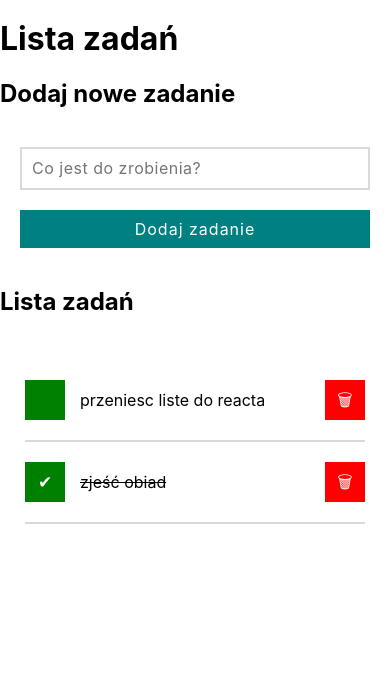
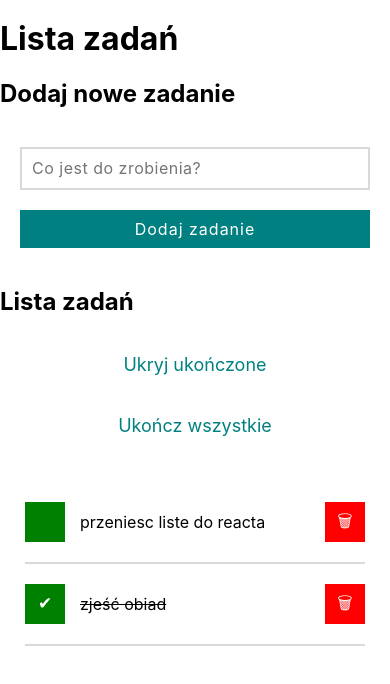
Before and after one commit to HiTymek/todo-list-react, a React (Create React App) app: page / in a window 390 px wide. Shown: the top 684 px of the page. Built offline with nearby package versions, Linux system fonts and the light colour scheme.

Commit message:
add Buttons element to react app

```diff
--- a/src/App.js
+++ b/src/App.js
@@ -1,5 +1,7 @@
 import Form from "./Form";
 import Tasks from "./Tasks";
+import Buttons from "./Buttons";
+
 
 
 const tasks = [
@@ -30,7 +32,7 @@ function App() {
       <section className="section">
         <div className="section__headerContainer">
           <h2 className="section__header">Lista zadań</h2>
-          <div className="section__headerButtons"></div>
+          <Buttons tasks={tasks} hideDoneTasks={hideDoneTasks} />
         </div>
         <Tasks tasks={tasks} hideDoneTasks={hideDoneTasks} />
       </section>
--- /dev/null
+++ b/src/Buttons/index.js
@@ -0,0 +1,23 @@
+import "./style.css";
+
+
+const Buttons = ({ tasks, hideDoneTasks }) => {
+    if (tasks.length === 0) {
+        return null;
+    }
+    return (
+        <div className="section__headerButtons">
+            <button className="section__headerButton">
+                {hideDoneTasks ? "Pokaż" : "Ukryj"} ukończone
+            </button >
+            <button
+                className="section__headerButton"
+                disabled={tasks.every(({ done }) => done)}>
+                Ukończ wszystkie
+            </button>
+        </div>
+    );
+};
+
+
+export default Buttons;
--- /dev/null
+++ b/src/Buttons/style.css
@@ -0,0 +1,38 @@
+.section__headerButtons {
+    display: flex;
+}
+
+.section__headerButton {
+    color: teal;
+    border: none;
+    font-size: 18px;
+    background-color: transparent;
+    padding: 20px;
+}
+
+@media (max-width:767px) {
+
+    .section__headerContainer {
+        display: flex;
+        flex-direction: column;
+    }
+
+    .section__header {
+        align-self: flex-start;
+    }
+
+    .section__headerButtons {
+        flex-direction: column;
+    }
+}
+
+.section__headerButton:hover {
+    color: hsl(180, 100%, 35%);
+    transition-duration: 0.5s;
+    cursor: pointer;
+}
+
+.section__headerButton:disabled {
+    color: #999;
+    cursor: auto;
+}
```
